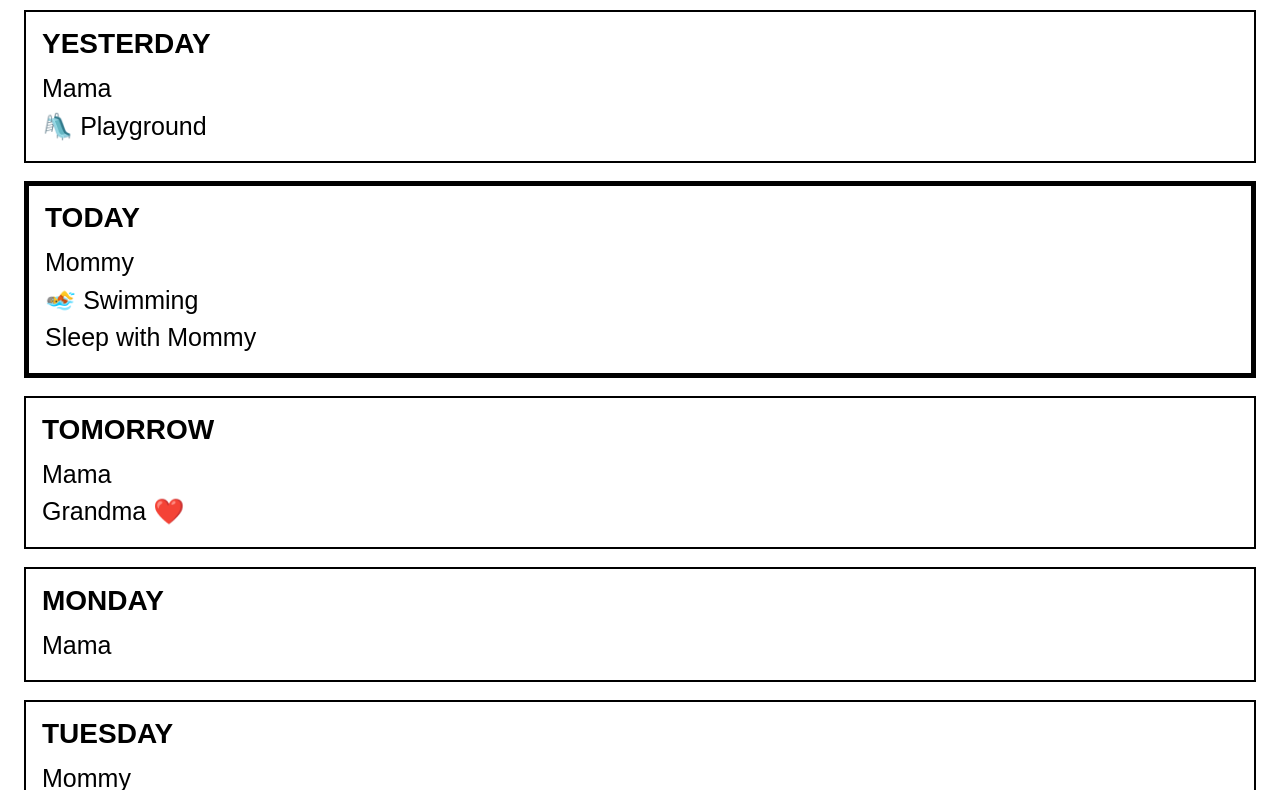
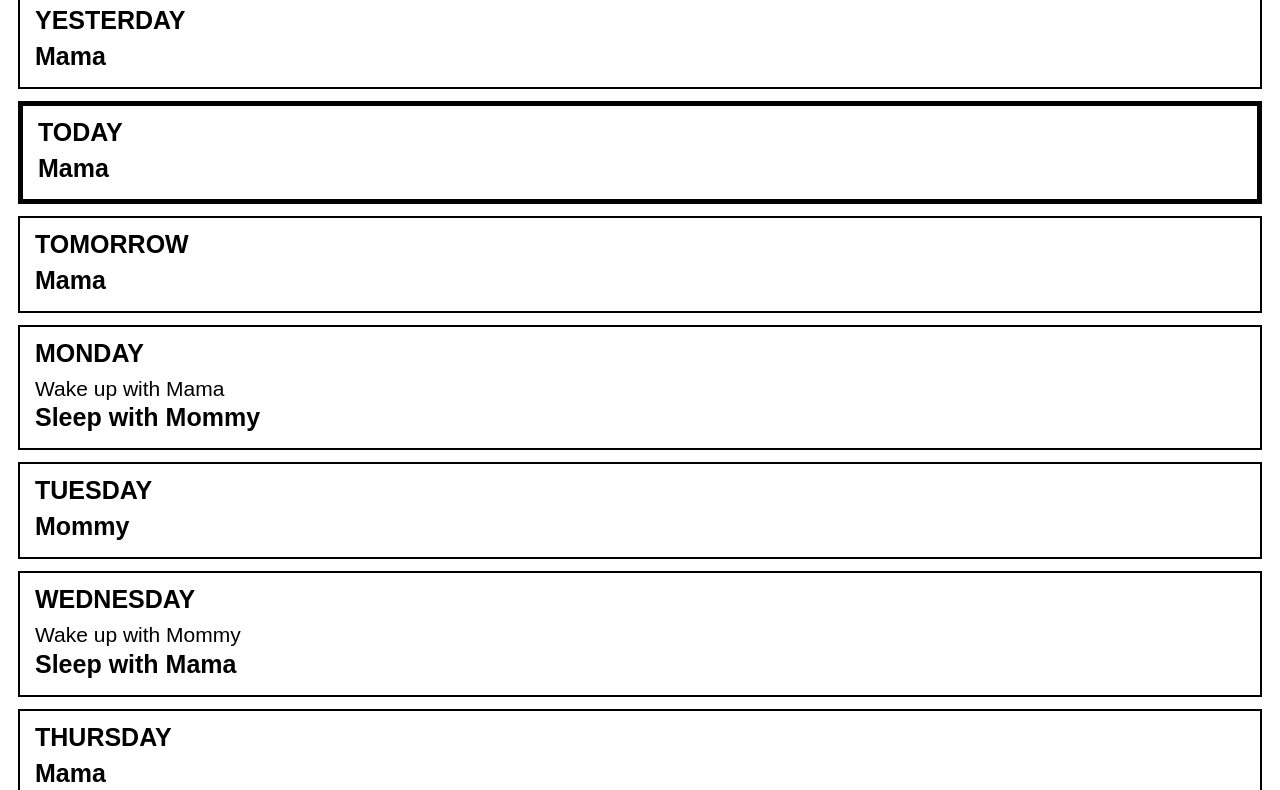
Before and after one commit to cleahy3-sheep/project-phoebe, a plain HTML site: page index.html in a window 1280 px wide. Shown: the part 83-873 px from the top of the page. Drawn offline with Linux system fonts and the light colour scheme.

Commit message:
Update index.html

```diff
--- a/index.html
+++ b/index.html
@@ -11,34 +11,40 @@
       background: white;
       color: black;
       margin: 0;
-      padding: 24px;
+      padding: 18px;
     }
 
     h1 {
       text-align: center;
-      font-size: 34px;
-      margin: 5px 0 25px 0;
+      font-size: 30px;
+      margin: 5px 0 18px 0;
     }
 
     .day {
       border: 2px solid black;
-      padding: 16px;
-      margin-bottom: 18px;
-    }
-
-    .day-title {
-      font-size: 28px;
-      font-weight: bold;
-      margin-bottom: 10px;
+      padding: 12px 15px;
+      margin-bottom: 12px;
     }
 
     .today {
       border: 5px solid black;
     }
 
-    .event {
+    .day-title {
       font-size: 25px;
-      line-height: 1.5;
+      font-weight: bold;
+      margin-bottom: 7px;
+    }
+
+    .parent {
+      font-size: 25px;
+      font-weight: bold;
+      margin-bottom: 4px;
+    }
+
+    .detail {
+      font-size: 21px;
+      line-height: 1.35;
     }
   </style>
 </head>
@@ -47,35 +53,163 @@
 
 <h1>Phoebe's Calendar</h1>
 
-<div class="day">
-  <div class="day-title">YESTERDAY</div>
-  <div class="event">Mama</div>
-  <div class="event">🛝 Playground</div>
-</div>
+<div id="calendar"></div>
 
-<div class="day today">
-  <div class="day-title">TODAY</div>
-  <div class="event">Mommy</div>
-  <div class="event">🏊 Swimming</div>
-  <div class="event">Sleep with Mommy</div>
-</div>
+<script>
+(function () {
 
-<div class="day">
-  <div class="day-title">TOMORROW</div>
-  <div class="event">Mama</div>
-  <div class="event">Grandma ❤️</div>
-</div>
+  var dayNames = [
+    "SUNDAY",
+    "MONDAY",
+    "TUESDAY",
+    "WEDNESDAY",
+    "THURSDAY",
+    "FRIDAY",
+    "SATURDAY"
+  ];
 
-<div class="day">
-  <div class="day-title">MONDAY</div>
-  <div class="event">Mama</div>
-</div>
+  function startOfDay(date) {
+    return new Date(
+      date.getFullYear(),
+      date.getMonth(),
+      date.getDate()
+    );
+  }
 
-<div class="day">
-  <div class="day-title">TUESDAY</div>
-  <div class="event">Mommy</div>
-  <div class="event">Dentist 🦷</div>
-</div>
+  function daysBetween(a, b) {
+    var oneDay = 24 * 60 * 60 * 1000;
+    return Math.round(
+      (startOfDay(a).getTime() - startOfDay(b).getTime()) / oneDay
+    );
+  }
+
+  function parentForDate(date) {
+    var day = date.getDay();
+
+    /* Monday + Tuesday = Mommy */
+    if (day === 1 || day === 2) {
+      return "Mommy";
+    }
+
+    /* Wednesday + Thursday = Mama */
+    if (day === 3 || day === 4) {
+      return "Mama";
+    }
+
+    /*
+      Friday-Sunday alternate as one weekend block.
+
+      Friday August 14, 2026 begins a Mommy weekend.
+    */
+    var friday = new Date(
+      date.getFullYear(),
+      date.getMonth(),
+      date.getDate()
+    );
+
+    if (day === 6) {
+      friday.setDate(friday.getDate() - 1);
+    }
+
+    if (day === 0) {
+      friday.setDate(friday.getDate() - 2);
+    }
+
+    var anchorFriday = new Date(2026, 7, 14);
+
+    var difference = daysBetween(friday, anchorFriday);
+    var weekendNumber = Math.round(difference / 7);
+
+    if (Math.abs(weekendNumber % 2) === 0) {
+      return "Mommy";
+    }
+
+    return "Mama";
+  }
+
+  function titleForOffset(offset, date) {
+    if (offset === -1) {
+      return "YESTERDAY";
+    }
+
+    if (offset === 0) {
+      return "TODAY";
+    }
+
+    if (offset === 1) {
+      return "TOMORROW";
+    }
+
+    return dayNames[date.getDay()];
+  }
+
+  function makeDate(base, offset) {
+    var date = new Date(
+      base.getFullYear(),
+      base.getMonth(),
+      base.getDate()
+    );
+
+    date.setDate(date.getDate() + offset);
+    return date;
+  }
+
+  var today = new Date();
+  var calendar = document.getElementById("calendar");
+
+  /*
+    Seven-day rolling window:
+    yesterday + today + five upcoming days
+  */
+  for (var offset = -1; offset <= 5; offset++) {
+
+    var date = makeDate(today, offset);
+    var previousDate = makeDate(date, -1);
+
+    var parent = parentForDate(date);
+    var previousParent = parentForDate(previousDate);
+
+    var box = document.createElement("div");
+    box.className = offset === 0 ? "day today" : "day";
+
+    var title = document.createElement("div");
+    title.className = "day-title";
+    title.appendChild(
+      document.createTextNode(titleForOffset(offset, date))
+    );
+    box.appendChild(title);
+
+    if (parent === previousParent) {
+
+      var parentLine = document.createElement("div");
+      parentLine.className = "parent";
+      parentLine.appendChild(
+        document.createTextNode(parent)
+      );
+      box.appendChild(parentLine);
+
+    } else {
+
+      var wake = document.createElement("div");
+      wake.className = "detail";
+      wake.appendChild(
+        document.createTextNode("Wake up with " + previousParent)
+      );
+      box.appendChild(wake);
+
+      var sleep = document.createElement("div");
+      sleep.className = "parent";
+      sleep.appendChild(
+        document.createTextNode("Sleep with " + parent)
+      );
+      box.appendChild(sleep);
+    }
+
+    calendar.appendChild(box);
+  }
+
+})();
+</script>
 
 </body>
 </html>
```
